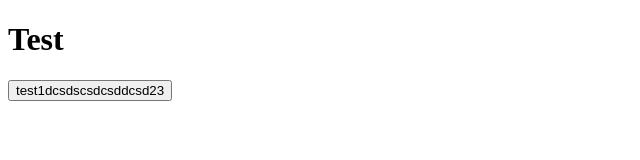
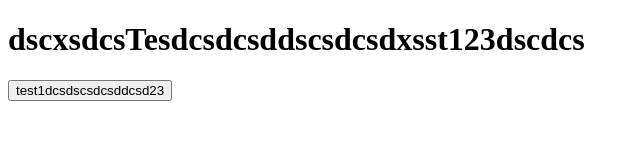
Before and after one commit to alexKnysh/lern-ng, a website: page index.html in a window 1280 px wide. Shown: the whole page, without its empty margins (0-640 px from the left). Drawn offline with nearby package versions, Linux system fonts and the light colour scheme.

Commit message:
Test commit is terminal.

```diff
--- a/index.html
+++ b/index.html
@@ -10,7 +10,7 @@
 </head>
 
 <body>
-    <h1>Test</h1>
+    <h1>dscxsdcsTesdcsdcsddscsdcsdxsst123dscdcs</h1>
     <button> test1dcsdscsdcsddcsd23</button>
 </body>
 
```
